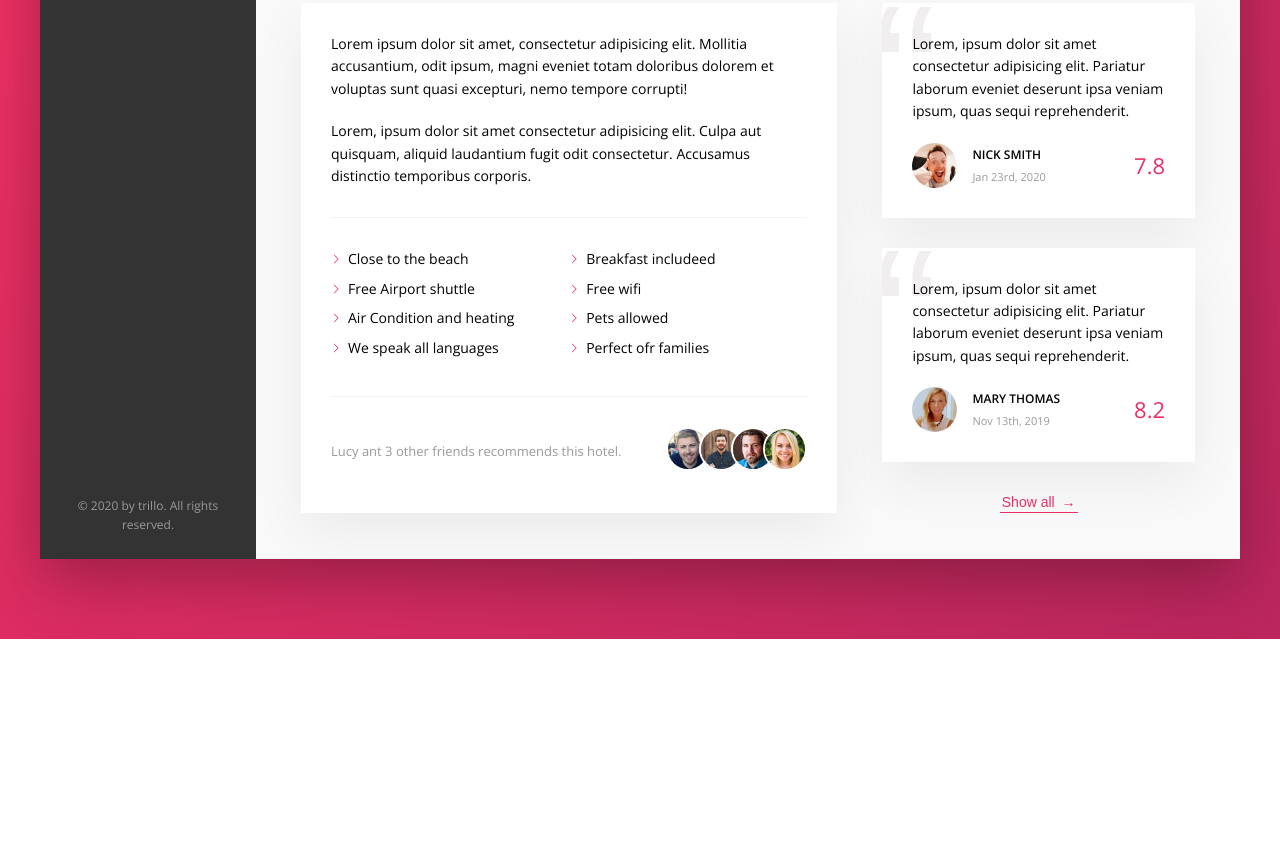
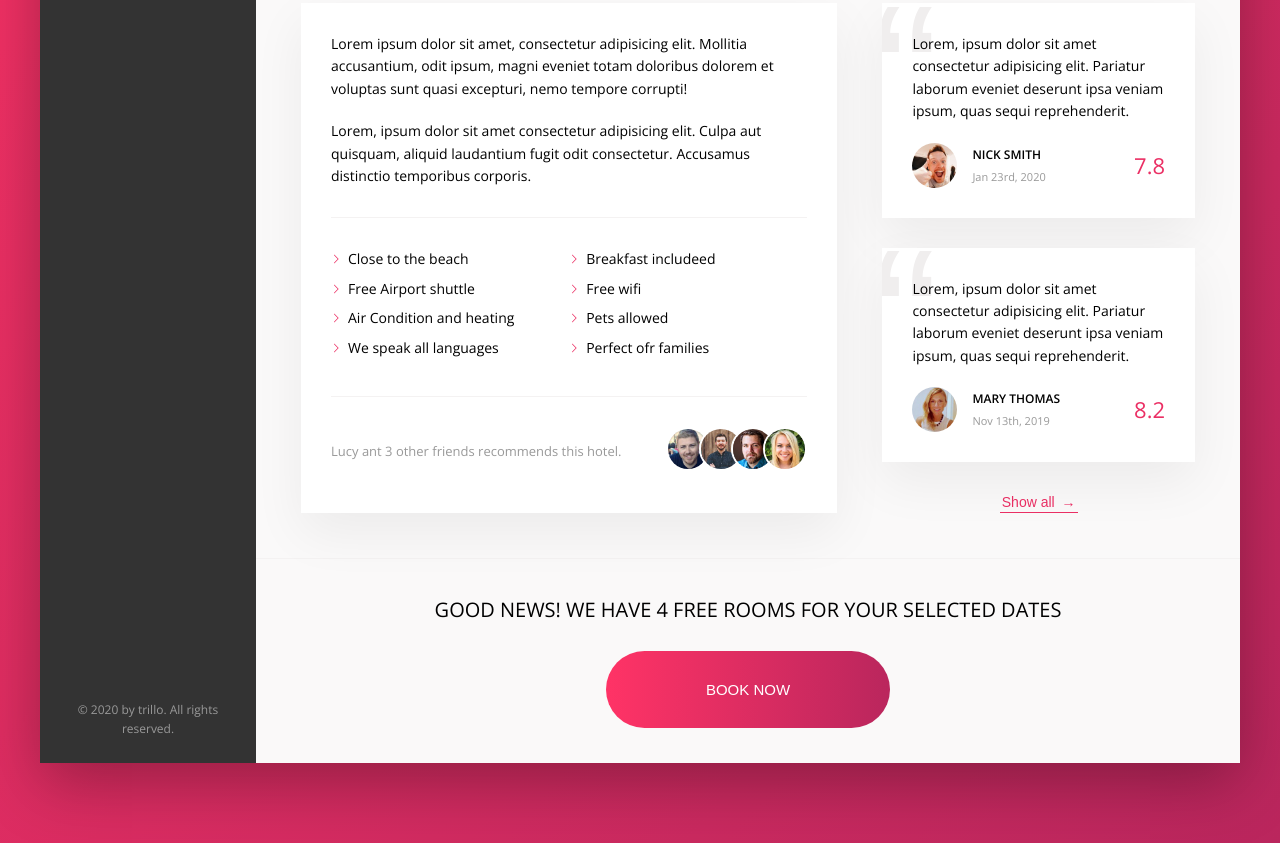
Before and after one commit to TadasBalsys/Trillo, a website: page index.html in a window 1280 px wide. Shown: the part 638-1481 px from the top of the page. Before the commit the page ends 1277 px from the top, so only its background shows below. Drawn offline with nearby package versions, Linux system fonts and the light colour scheme.

Commit message:
Created Call to action button component.

```diff
--- a/index.html
+++ b/index.html
@@ -199,7 +199,6 @@
             </div>
 
             <figure class="user-reviews">
-
               <figure class="review">
                 <blockquote class="review__text">
                   Lorem, ipsum dolor sit amet consectetur adipisicing elit.
@@ -244,6 +243,15 @@
             </figure>
 
           </div>
+              <div class="cta">
+                <h2 class="cta__book-now">
+                  Good news! We have 4 free rooms for your selected dates
+                </h2>
+                <button class="btn">
+                  <span class="btn__visible">Book now</span>
+                  <span class="btn__hidden">Only 4 rooms left</span>
+                </button>
+              </div>
         </main>
       </div>
     </div>
--- a/sass/_components.scss
+++ b/sass/_components.scss
@@ -331,7 +331,7 @@
   &__item {
     flex: 0 0 50%;
     margin-bottom: 0.7rem;
-    }
+  }
 
   &__item::before {
     content: '';
@@ -422,7 +422,7 @@
   }
 
   &::before {
-    content: "\201C";
+    content: '\201C';
     position: absolute;
     top: -2.75rem;
     left: -1rem;
@@ -433,3 +433,74 @@
     color: var(--color-grey-light-3);
   }
 }
+
+// Call to action
+
+.cta {
+  padding: 3.5rem 0;
+  text-align: center;
+
+  &__book-now {
+    font-size: 2rem;
+    font-weight: 300;
+    text-transform: uppercase;
+    margin-bottom: 2.5rem;
+  }
+}
+
+.btn {
+  font-size: 1.5rem;
+  text-transform: uppercase;
+  color: var(--color-white);
+  border: none;
+  border-radius: 50px;
+  // padding: 3rem 10rem;
+  background-image: linear-gradient(
+    to right,
+    var(--color-primary-light),
+    var(--color-primary-dark)
+  );
+  position: relative;
+  overflow: hidden;
+  cursor: pointer;
+
+  & > * {
+    display: inline-block;
+    height: 100%;
+    width: 100%;
+    transition: all 0.2s;
+  }
+
+  &__visible {
+    padding: 3rem 10rem;
+    visibility: visible;
+  }
+
+  &__hidden {
+    padding: 3rem 0;
+    visibility: hidden;
+    position: absolute;
+    top: -100%;
+    left: 0;
+  }
+
+  &:hover {
+    outline: none;
+    animation: pulsate 1s infinite;
+    background-image: linear-gradient(
+      to left,
+      var(--color-primary-light),
+      var(--color-primary-dark)
+    );
+  }
+
+  &:hover &__visible {
+    visibility: hidden;
+    transform: translateY(100%);
+  }
+
+  &:hover &__hidden {
+    visibility: visible;
+    top: 0;
+  }
+}
```
Also changed, not shown: css/style.css.
